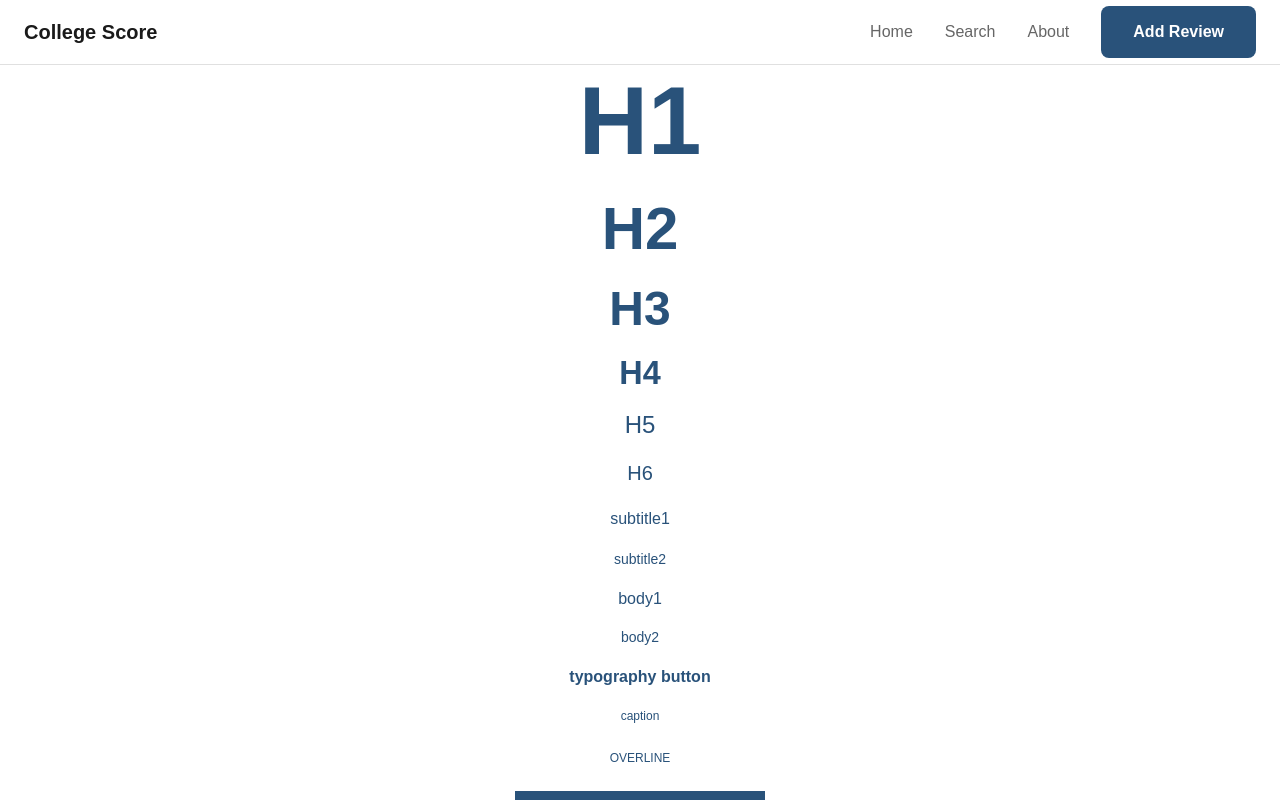
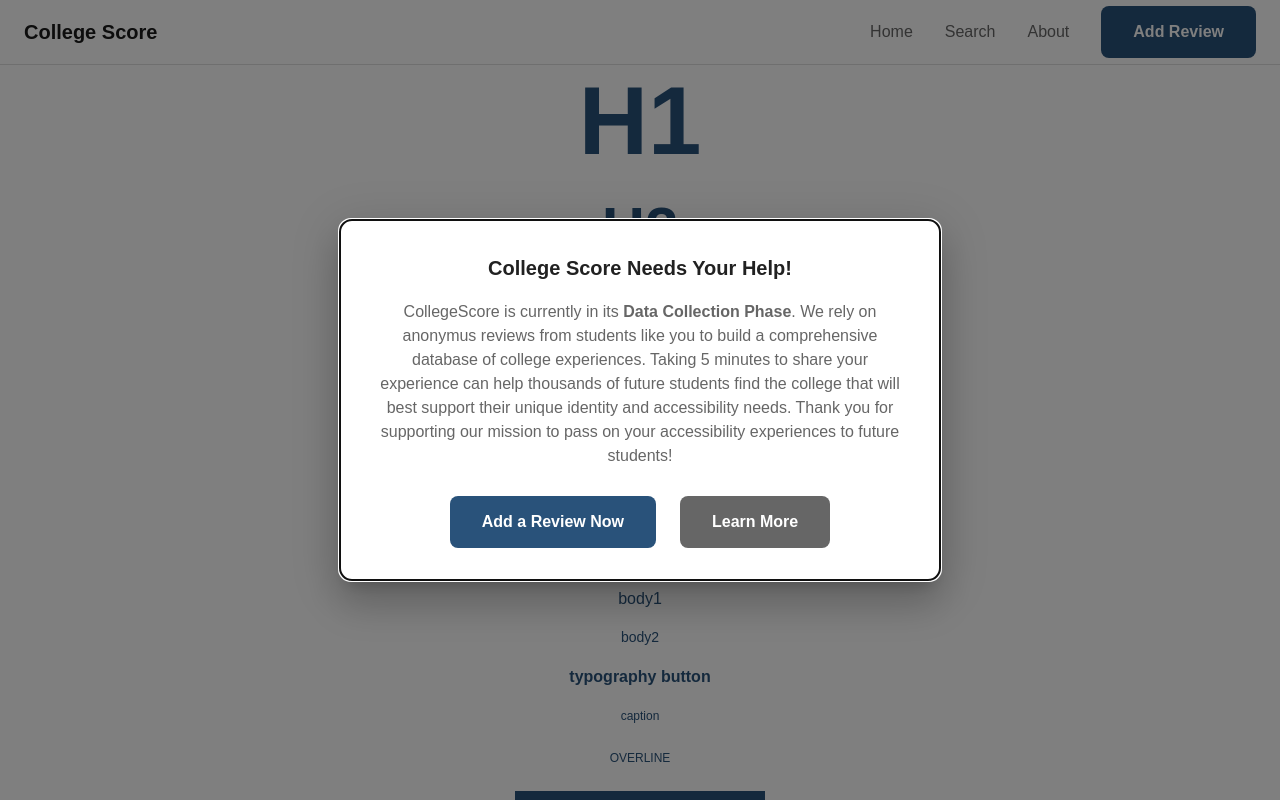
Before and after one commit to collegescore/frontend, a Next.js app: page / in a window 1280 px wide. Shown: the top 800 px of the page. Built offline with nearby package versions, Linux system fonts and the light colour scheme; what @mui/material-nextjs would draw is missing.

Commit message:
update theme to allow grayscale in button

```diff
--- a/src/app/page.tsx
+++ b/src/app/page.tsx
@@ -1,11 +1,13 @@
 "use client";
 import CTASection from "@/components/common/CallToAction";
 import { Stack, Box, Typography, Button, Container } from "@mui/material";
+import DataCollectionPopup from "@/components/common/DataCollectionPopup";
 
 function App() {
   return (
     <>
       <main>
+        <DataCollectionPopup />
         {/*replace this with routes later */}
         <Container component="section">
           <Stack alignItems={"center"} gap={2}>
--- /dev/null
+++ b/src/components/common/DataCollectionPopup.tsx
@@ -0,0 +1,78 @@
+"use client";
+
+import { useState, useEffect } from "react";
+import {
+  Dialog,
+  DialogTitle,
+  DialogContent,
+  DialogActions,
+  Typography,
+  Box,
+} from "@mui/material";
+import AddReviewButton from "./AddReviewButton";
+import BasicButton from "./BasicButton";
+import Paragraph from "@/components/common/Paragraph";
+
+export default function DataCollectionPopup() {
+  const [open, setOpen] = useState(false);
+
+  useEffect(() => {
+    // Check if the user has already seen this
+    const hasSeen = localStorage.getItem("hasSeenDataCollectionNotice");
+    if (!hasSeen) {
+      setOpen(true);
+    }
+  }, []);
+
+  const handleClose = () => {
+    localStorage.setItem("hasSeenDataCollectionNotice", "true");
+    setOpen(false);
+  };
+
+  return (
+    <Dialog
+      open={open}
+      onClose={handleClose}
+      aria-labelledby="data-popup-title"
+      aria-describedby="data-popup-description"
+      // Makes it look a bit more modern/rounded
+      PaperProps={{ sx: { borderRadius: 3, p: 2 } }}
+    >
+      <DialogTitle
+        id="data-popup-title"
+        sx={{ fontWeight: 800, textAlign: "center" }}
+      >
+        College Score Needs Your Help!
+      </DialogTitle>
+
+      <DialogContent id="data-popup-description">
+        <Paragraph sx={{ textAlign: "center", mb: 0 }}>
+          CollegeScore is currently in its{" "}
+          <strong>Data Collection Phase</strong>. We rely on anonymus reviews from
+          students like you to build a comprehensive database of college
+          experiences. Taking 5 minutes to share your experience can help
+          thousands of future students find the college that will best support
+          their unique identity and accessibility needs. Thank you for
+          supporting our mission to pass on your accessibility experiences to
+          future students!
+        </Paragraph>
+      </DialogContent>
+
+      {/* Stack buttons horizontally and center them */}
+      <DialogActions sx={{ justifyContent: "center", gap: 2, pb: 2, px: 3 }}>
+        <AddReviewButton
+          text="Add a Review Now"
+          variant="contained"
+          color="primary"
+          onClick={handleClose}
+        />
+        <BasicButton
+          text="Learn More"
+          href="/about"
+          color="grayscale"
+          onClick={handleClose}
+        />
+      </DialogActions>
+    </Dialog>
+  );
+}
--- a/src/theme.ts
+++ b/src/theme.ts
@@ -10,6 +10,13 @@ declare module "@mui/material/styles" {
   }
   interface PaletteOptions {
     grayscale?: PaletteOptions["primary"];
+  }
+}
+
+// Augment the Button's color prop to include "grayscale"
+declare module "@mui/material/Button" {
+  interface ButtonPropsColorOverrides {
+    grayscale: true; // This tells MUI: "grayscale is a valid string for the color prop"
   }
 }
 
```
